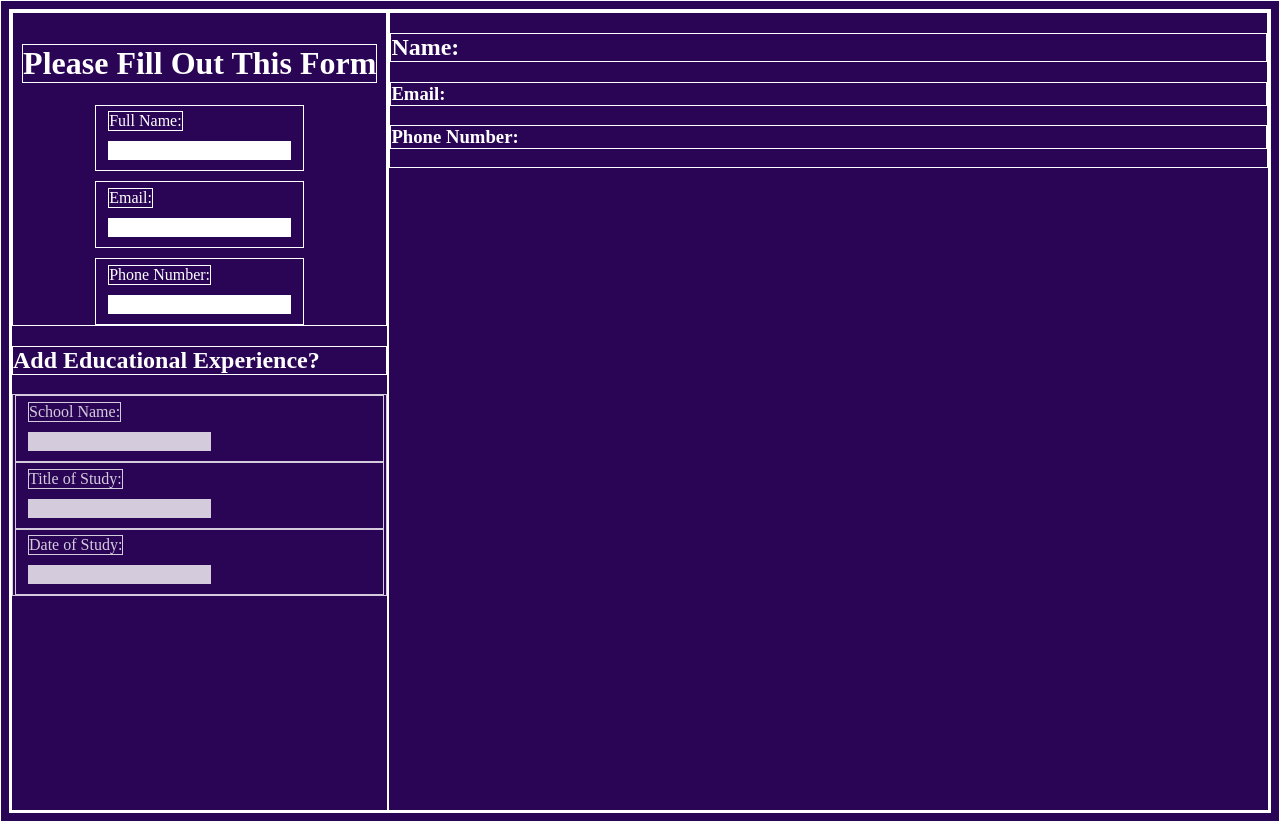
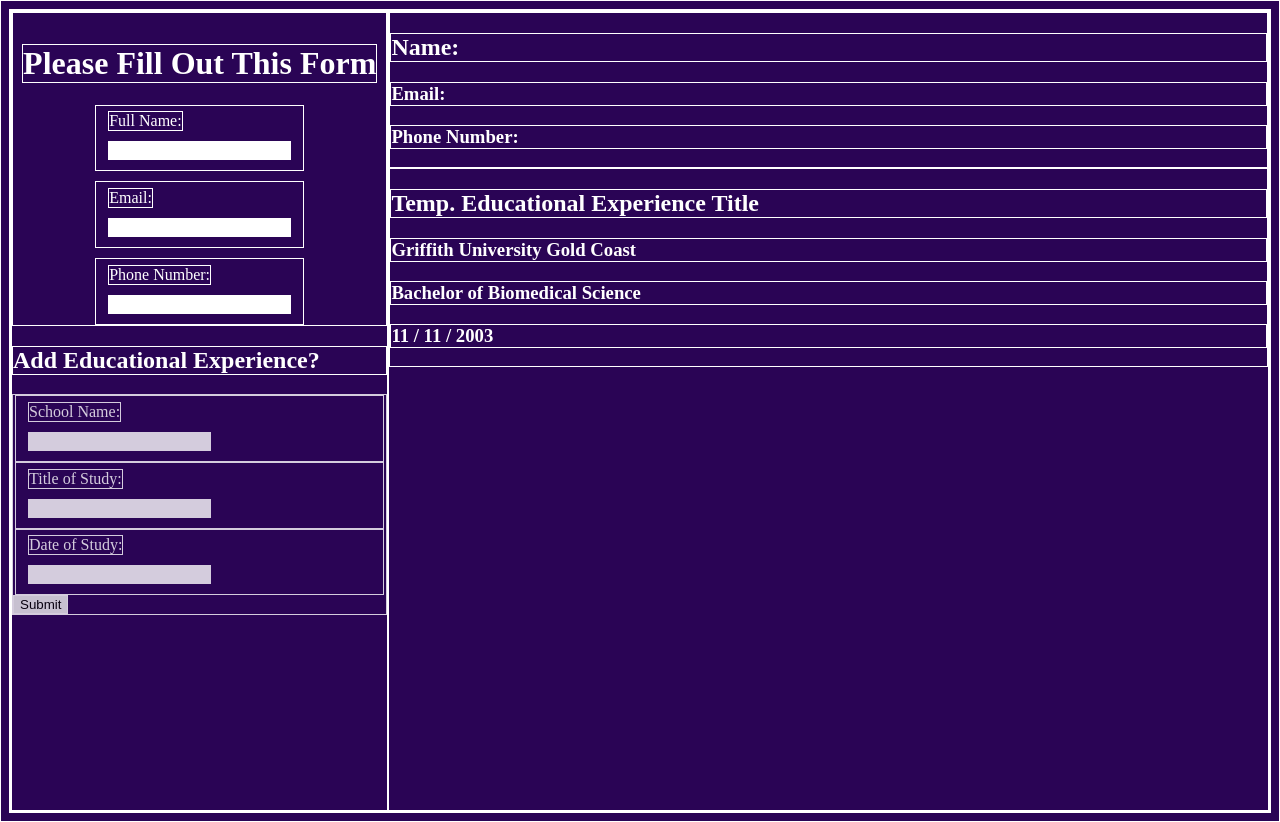
Before and after one commit to MrMarshal11/Using-React, a React (Vite) app in the folder Project trl.2 - CV Application/: page / in a window 1280 px wide. Built offline with nearby package versions, Linux system fonts and the light colour scheme.

Commit message:
Add edu experience done i think

```diff
--- a/Project trl.2 - CV Application/src/components/App.jsx
+++ b/Project trl.2 - CV Application/src/components/App.jsx
@@ -24,9 +24,9 @@ function App() {
 
   // EducationalForm
   const [educationalExperience, setEducationalExperience] = useState([
-    {schoolName: '',
-      titleOfStudy: '',
-      dateOfStudy: ''
+    {schoolName: 'Griffith University Gold Coast',
+      titleOfStudy: 'Bachelor of Biomedical Science',
+      dateOfStudy: '11 / 11 / 2003'
     }
   ])
 
@@ -53,8 +53,14 @@ function App() {
 
   // update on input change
   // when submit, push new object into educational experience
+
+  // figure out how to do the one below:
+
+
   // after thats done, send it to CV and then map educationalForm
   // display results in a new div
+
+  // another thing to fix is to make the new form submits into objects not arrays
 
   return (
     <>
--- a/Project trl.2 - CV Application/src/components/CV.jsx
+++ b/Project trl.2 - CV Application/src/components/CV.jsx
@@ -1,12 +1,31 @@
 import "../styles/CV.css";
 
-function CV({fullName, email, phoneNumber}) {
+function CV(
+  {fullName,
+    email,
+    phoneNumber,
+
+    educationalExperience
+  }) {
   return (
+    <>
     <div>
       <h2>Name: {fullName}</h2>
       <h3>Email: {email}</h3>
       <h3>Phone Number: {phoneNumber}</h3>
     </div>
+
+    {educationalExperience.map(arr => {
+      return (
+        <div>
+          <h2>Temp. Educational Experience Title</h2>
+          <h3>{arr.schoolName}</h3>
+          <h3>{arr.titleOfStudy}</h3>
+          <h3>{arr.dateOfStudy}</h3>
+        </div>
+      )
+    }) }
+    </>
   );
 }
 
--- a/Project trl.2 - CV Application/src/components/EducationForm.jsx
+++ b/Project trl.2 - CV Application/src/components/EducationForm.jsx
@@ -1,25 +1,31 @@
-import '../styles/EducationalForm.css'
+import "../styles/EducationalForm.css";
 
-function EducationalForm({updateDateOfStudy, updateTitleOfStudy, updateSchoolName, submitEducationalExperience}) {
+function EducationalForm({
+  updateDateOfStudy,
+  updateTitleOfStudy,
+  updateSchoolName,
+  submitEducationalExperience,
+}) {
   return (
     <>
       <h2>Add Educational Experience?</h2>
       <form className="secondaryForm" onSubmit={submitEducationalExperience}>
         <fieldset>
           <label>School Name: </label>
-        <input onChange={updateSchoolName}/>
+          <input onChange={updateSchoolName} />
         </fieldset>
 
         <fieldset>
           <label>Title of Study: </label>
-        <input onChange={updateTitleOfStudy}/>
+          <input onChange={updateTitleOfStudy} />
         </fieldset>
 
         <fieldset>
           <label>Date of Study: </label>
-        <input onChange={updateDateOfStudy}/>
+          <input onChange={updateDateOfStudy} />
         </fieldset>
 
+        <button type="submit">Submit</button>
       </form>
     </>
   );
```
Lines whose indentation alone changed are shown as unchanged.
